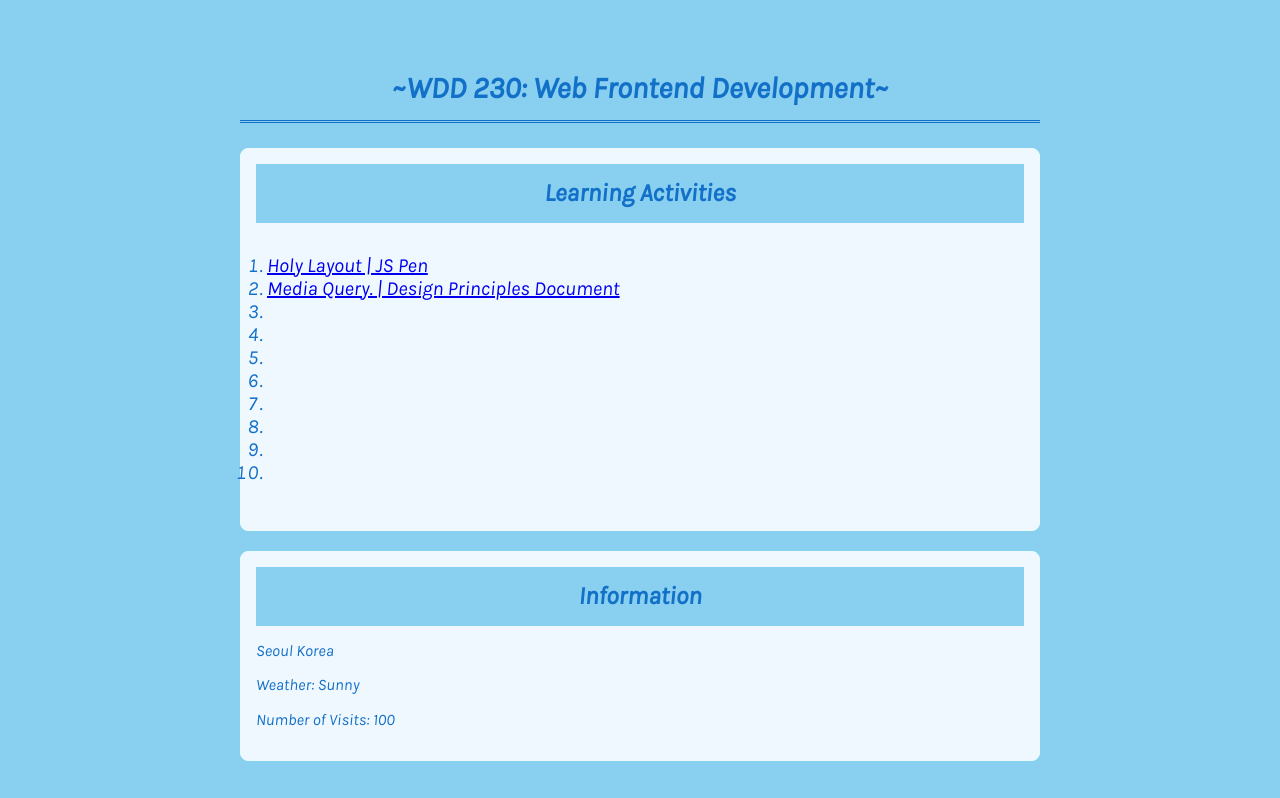
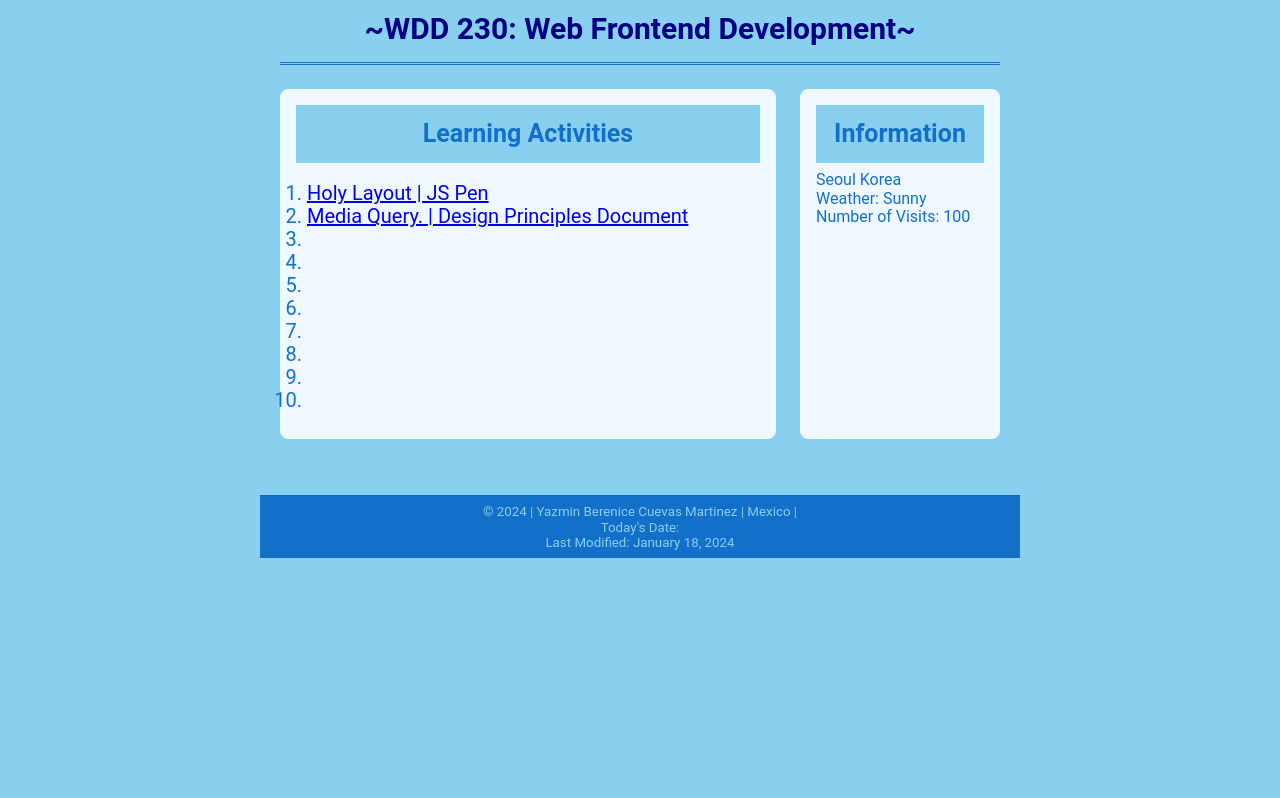
Before and after one commit to YazzAdmin/wdd230, a plain HTML site: page index.html in a window 1280 px wide. Shown: the part 698-1496 px from the top of the page. After the commit the page ends 1272 px from the top, so only its background shows below. Drawn offline with nearby package versions, Linux system fonts and the light colour scheme.

Commit message:
design principles

```diff
--- a/index.html
+++ b/index.html
@@ -8,6 +8,7 @@
     <meta name="author" content="Yazmin Berenice Cuevas Martinez">
     <link rel="stylesheet" href="styles/normalize.css">
     <link rel="stylesheet" href="styles/base.css">
+    <link rel="stylesheet" href="styles/design.css">
     <link rel="icon" href="favicon.ico">
     <meta property="og:title" content="Yazmin Cuevas - WDD 230 - Web Frontend Development">
     <meta property="og:type" content="Website"/>
@@ -36,7 +37,7 @@
             <h3>Learning Activities</h3>
             <ul>
                 <li><a href="lesson01/holygrail.html"> Holy Layout | JS Pen</a></li>
-                <li><a href="#"> Media Query. | Design Principles Document</a></li>
+                <li><a href="lesson02/design.html"> Media Query. | Design Principles Document</a></li>
                 <li><a href="#"> </a></li>
                 <li><a href="#"> </a></li>
                 <li><a href="#"> </a></li>
--- /dev/null
+++ b/lesson02/styles/design.css
@@ -0,0 +1,65 @@
+* {
+    box-sizing: border-box;
+    margin: 0;
+    padding: 0;
+  }
+  body {
+  font-family: Roboto, helvetica, sans-serif;
+  margin: 1rem;
+  }
+
+  header,
+  main,
+  footer {
+    max-width: 760px;
+    margin: 0 auto;
+  }
+
+  div.banner {
+    border: 1px solid #bbb;
+    padding: 1rem;
+    background-color: rgb(230, 243, 254);
+    font-weight: 700;
+       word-break: break-word;
+      text-align: center;
+  }
+
+  h1 {
+    border-bottom: 1px solid rgba(0, 0, 0, 0.1);
+    margin: 1rem 0;
+  }
+
+  main {
+    display: grid;
+    grid-template-columns: 1fr 200px;
+    grid-gap: 1.5rem;
+  }
+
+  section {
+      padding: 1rem;
+  }
+
+  h2 {
+    color: navy;
+    grid-column: 1/3;
+  }
+
+  h3 {
+    margin-bottom: .5rem;
+  }
+
+
+  .callout {
+    border:1px solid rgba(0, 0, 0, 0.1);
+    color: #000;
+    background-color: #eee;
+    grid-column: 1/3;
+    padding: 1rem;
+  }
+
+  footer {
+    margin-top: 1rem;
+    border-top: 1px solid rgba(0, 0, 0, 0.1);
+    padding: .5rem 0;
+    font-size: smaller;
+  }
--- /dev/null
+++ b/styles/design.css
@@ -0,0 +1,65 @@
+* {
+    box-sizing: border-box;
+    margin: 0;
+    padding: 0;
+  }
+  body {
+  font-family: Roboto, helvetica, sans-serif;
+  margin: 1rem;
+  }
+
+  header,
+  main,
+  footer {
+    max-width: 760px;
+    margin: 0 auto;
+  }
+
+  div.banner {
+    border: 1px solid #bbb;
+    padding: 1rem;
+    background-color: rgb(230, 243, 254);
+    font-weight: 700;
+       word-break: break-word;
+      text-align: center;
+  }
+
+  h1 {
+    border-bottom: 1px solid rgba(0, 0, 0, 0.1);
+    margin: 1rem 0;
+  }
+
+  main {
+    display: grid;
+    grid-template-columns: 1fr 200px;
+    grid-gap: 1.5rem;
+  }
+
+  section {
+      padding: 1rem;
+  }
+
+  h2 {
+    color: navy;
+    grid-column: 1/3;
+  }
+
+  h3 {
+    margin-bottom: .5rem;
+  }
+
+
+  .callout {
+    border:1px solid rgba(0, 0, 0, 0.1);
+    color: #000;
+    background-color: #eee;
+    grid-column: 1/3;
+    padding: 1rem;
+  }
+
+  footer {
+    margin-top: 1rem;
+    border-top: 1px solid rgba(0, 0, 0, 0.1);
+    padding: .5rem 0;
+    font-size: smaller;
+  }
```
Also changed, not shown: lesson02/design.html (added, +40 -0 lines), lesson01/media-query.html (added), lesson01/styles/media-query-language.css (added), lesson01/styles/media-query.css (added).
